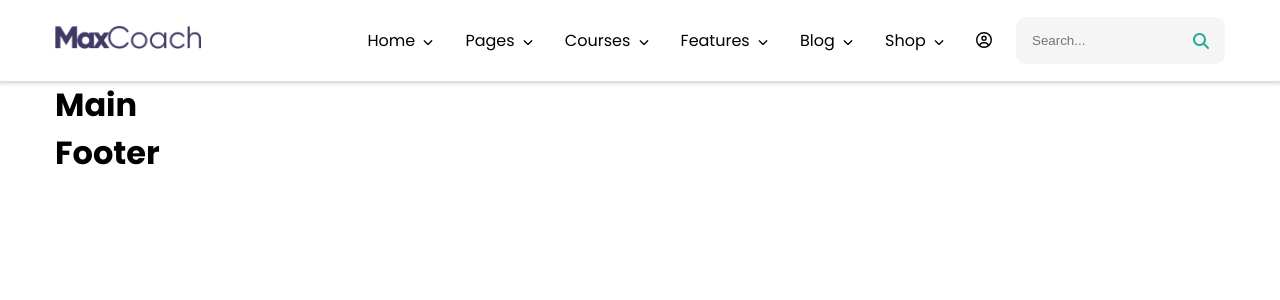
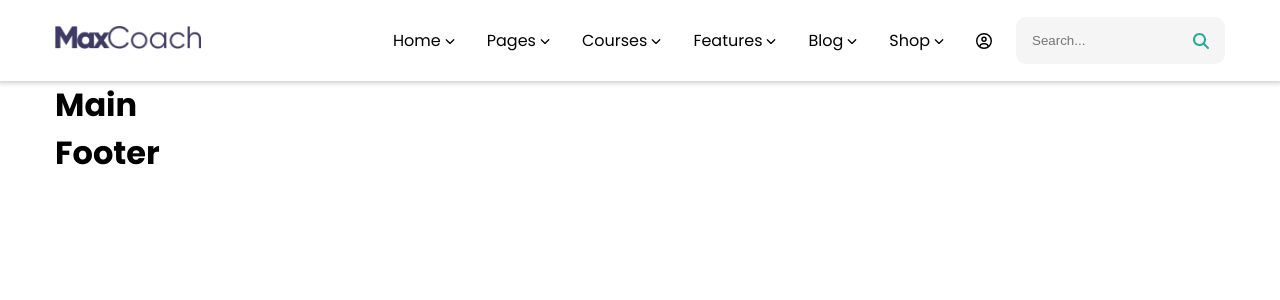
Before and after one commit to TheKaiser8/proj-html-vuejs, a Vue app: page / in a window 1280 px wide. Shown: the top 300 px of the page. Built offline with nearby package versions, Linux system fonts and the light colour scheme.

Commit message:
Fix display flex tag a in main nav

```diff
--- a/src/header/NavHeader.vue
+++ b/src/header/NavHeader.vue
@@ -44,11 +44,11 @@ export default {
     display: flex;
     align-items: center;
     li {
-      display: flex;
-      align-items: center;
       list-style: none;
       padding: 1rem;
       a {
+        display: flex;
+        align-items: center;
         text-decoration: none;
         color: inherit;
         .chevron-down {
```
